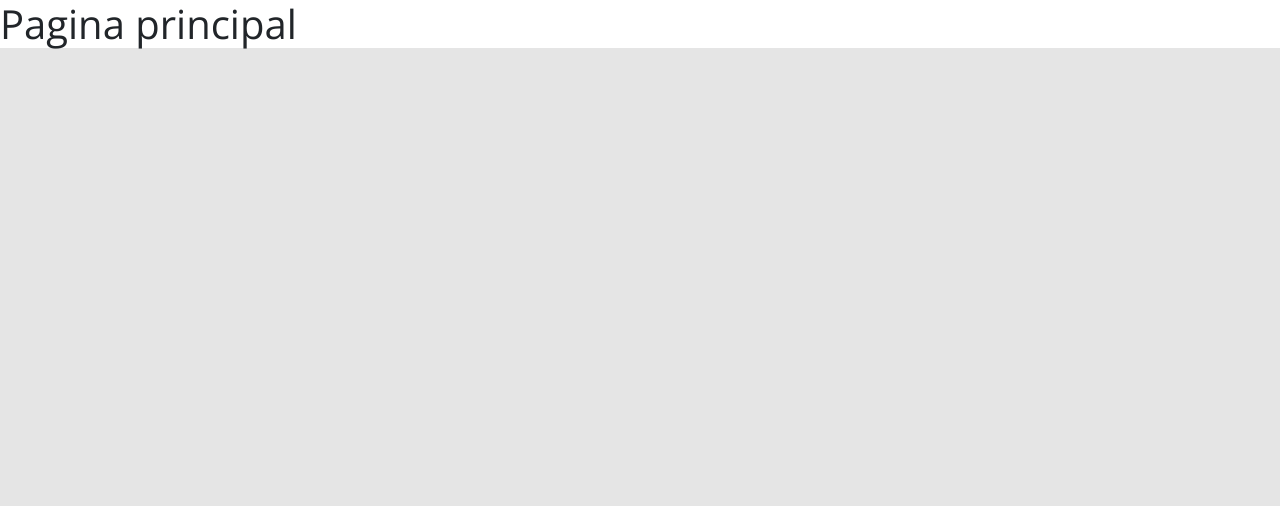
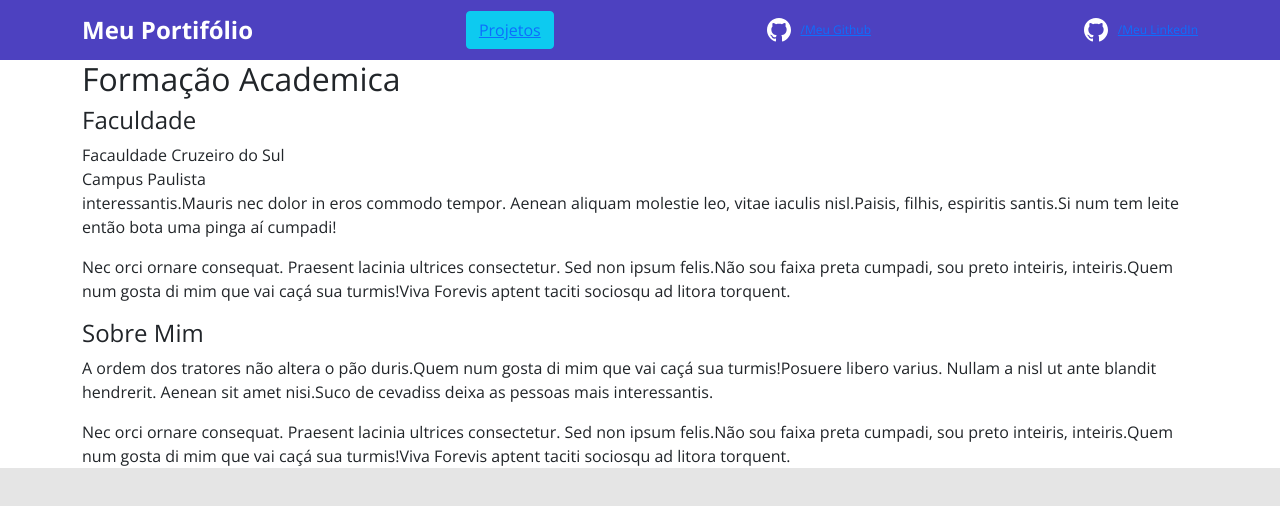
Before and after one commit to FelipeAxel/portifolioOnline, a React (Create React App) app in the folder frontend/: page / in a window 1280 px wide. Shown: the top 506 px of the page. Built offline with nearby package versions, Linux system fonts and the light colour scheme.

Commit message:
first full step

```diff
--- a/frontend/package.json
+++ b/frontend/package.json
@@ -10,9 +10,11 @@
     "@types/node": "^16.18.2",
     "@types/react": "^18.0.24",
     "@types/react-dom": "^18.0.8",
+    "@types/react-router-dom": "5.3.2",
     "bootstrap": "5.1.3",
     "react": "^18.2.0",
     "react-dom": "^18.2.0",
+    "react-router-dom": "6.2.1",
     "react-scripts": "5.0.1",
     "typescript": "^4.8.4",
     "web-vitals": "^2.1.4"
--- a/frontend/src/App.tsx
+++ b/frontend/src/App.tsx
@@ -1,6 +1,21 @@
+import {
+  BrowserRouter,
+  Routes,
+  Route
+} from "react-router-dom";
+import Principal from "components/Principal";
+import Navbar from "components/Navbar";
+import Projetos from "components/Projetos";
+
 function App() {
   return (
-<h1>Pagina principal</h1>
+    <BrowserRouter>
+      <Navbar />
+      <Routes>
+        <Route path="/" element={<Principal />} />
+        <Route path="/projetos" element={<Projetos />} />
+      </Routes>
+    </BrowserRouter>
   );
 }
 
--- /dev/null
+++ b/frontend/src/components/Navbar/index.tsx
@@ -0,0 +1,31 @@
+import { ReactComponent as GithubIcon } from 'assets/img/githubsvg.svg';
+import './styles.css'
+
+function Navbar() {
+    return (
+        <header>
+            <nav className="container">
+                <div className="portifolio-nav-content">
+                    <h1>Meu Portifólio</h1>
+                    <div className="btn btn-info projeto-btn">
+                    <a href="http://localhost:3000/projetos">Projetos</a>
+                    </div>
+                    <a href="https://github.com/FelipeAxel" target="_blank" rel="noreferrer">
+                        <div className="portifolio-contact-container">
+                            <GithubIcon />
+                            <p className="portifolio-contact-link">/Meu Github</p>
+                        </div>
+                    </a>
+                    <a href="https://www.linkedin.com/in/axel-novais-1533491a5/" target="_blank" rel="noreferrer">
+                        <div className="portifolio-contact-container">
+                            <GithubIcon />
+                            <p className="portifolio-contact-link">/Meu LinkedIn</p>
+                        </div>
+                    </a>
+                </div>
+            </nav>
+        </header>
+    );
+}
+
+export default Navbar;
--- /dev/null
+++ b/frontend/src/components/Navbar/styles.css
@@ -0,0 +1,30 @@
+header {
+    height: 60px;
+    background-color: var(--color-primary);
+    display: flex;
+    align-items: center;
+}
+
+.portifolio-nav-content {
+    display: flex;
+    align-items: center;
+    justify-content: space-between;
+    color: #fff;
+}
+
+.portifolio-nav-content h1 {
+    font-size: 24px;
+    margin: 0;
+    font-weight: 700;
+}
+
+.portifolio-contact-container {
+
+    display: flex;
+    align-items: center;
+}
+
+.portifolio-contact-link {
+    margin: 0 0 0 10px;
+    font-size: 12px;
+}
--- /dev/null
+++ b/frontend/src/components/Principal/index.tsx
@@ -0,0 +1,48 @@
+import './styles.css'
+
+function Principal(){
+    return(
+        <main className="container">
+            <h2>
+                Formação Academica
+            </h2>
+        <article>
+            <h4>
+                Faculdade
+            </h4>
+            <aside>
+                Facauldade Cruzeiro do Sul<br />
+                Campus Paulista
+                <p>
+                interessantis.Mauris nec dolor in eros commodo tempor. Aenean aliquam molestie leo, vitae iaculis
+                nisl.Paisis, filhis, espiritis santis.Si num tem leite então bota uma pinga aí cumpadi!
+                </p>
+            </aside>
+            <p>
+                Nec orci ornare consequat. Praesent lacinia ultrices consectetur. Sed non ipsum felis.Não sou faixa
+                preta cumpadi, sou preto inteiris, inteiris.Quem num gosta di mim que vai caçá sua turmis!Viva
+                Forevis aptent taciti sociosqu ad litora torquent.
+            </p>
+        </article>
+        <article>
+            <h4>
+                Sobre Mim
+            </h4>
+            <aside>
+                <p>
+                    A ordem dos tratores não altera o pão duris.Quem num gosta di mim que vai caçá sua turmis!Posuere
+                    libero varius. Nullam a nisl ut ante blandit hendrerit. Aenean sit amet nisi.Suco de cevadiss deixa
+                    as pessoas mais interessantis.
+                </p>
+            </aside>
+            <p>
+                Nec orci ornare consequat. Praesent lacinia ultrices consectetur. Sed non ipsum felis.Não sou faixa
+                preta cumpadi, sou preto inteiris, inteiris.Quem num gosta di mim que vai caçá sua turmis!Viva
+                Forevis aptent taciti sociosqu ad litora torquent.
+            </p>
+        </article>
+        </main>
+    );
+}
+
+export default Principal;
--- /dev/null
+++ b/frontend/src/components/Projetos/index.tsx
@@ -0,0 +1,8 @@
+function Projetos(){
+    return(
+        <h1>teste2</h1>
+
+    );
+}
+
+export default Projetos;
--- a/frontend/tsconfig.json
+++ b/frontend/tsconfig.json
@@ -1,5 +1,6 @@
 {
   "compilerOptions": {
+    "baseUrl": "./src",
     "target": "es5",
     "lib": [
       "dom",
```
Also changed, not shown: frontend/src/assets/img/githubsvg.svg (added), frontend/src/components/Principal/styles.css (added), frontend/src/index.css (line endings or trailing spaces), 1 other file (tests, documents, lock files or other folders).
